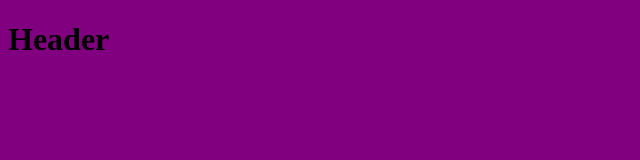
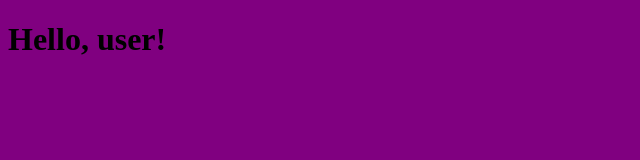
Before and after one commit to Aayaami/github-for-beginners, a plain HTML site: page index.html in a window 1280 px wide. Shown: the whole page, without its empty margins (0-640 px from the left). Drawn offline with Linux system fonts and the light colour scheme.

Commit message:
Добавил приветствие.

```diff
--- a/index.html
+++ b/index.html
@@ -5,6 +5,6 @@
 	<link rel="stylesheet" type="text/css" href="style.css">
 </head>
 <body>
-		<h1>Header</h1>
+		<h1>Hello, user!</h1>
 </body>
 </html>
```
